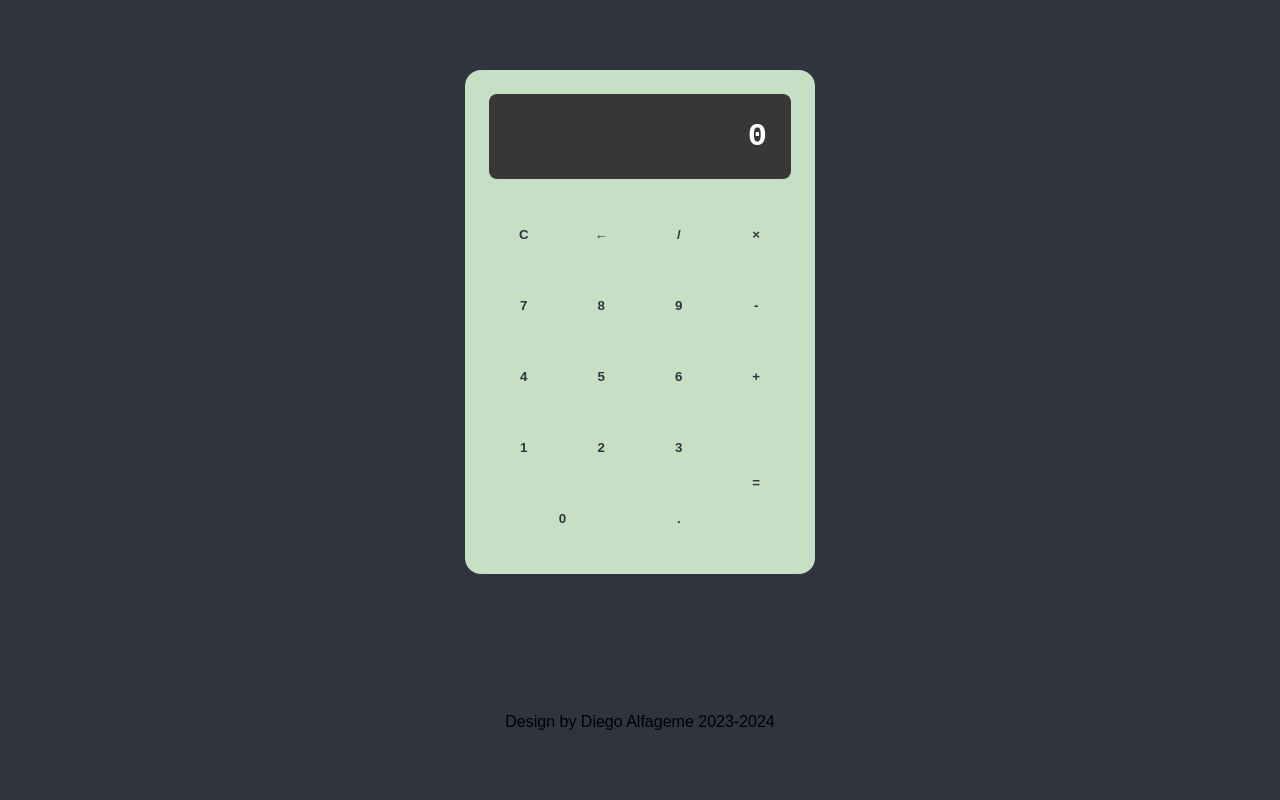
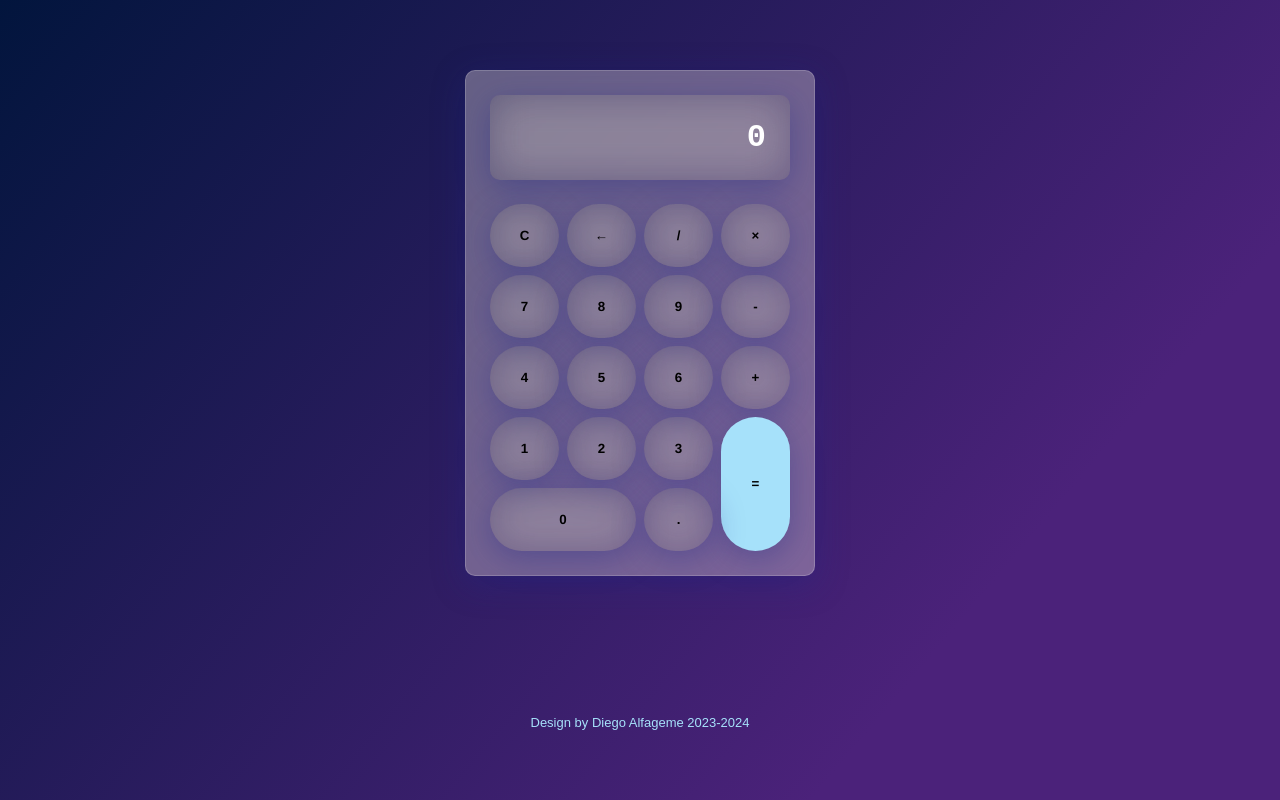
Before and after one commit to diego-ar/CalcJS, a plain HTML site: page index.html in a window 1280 px wide. Drawn offline with Linux system fonts and the light colour scheme.

Commit message:
Update basic style.css to glassmorphism
Added gradient to background
Updated colors from green to purple of  general background and  buttons
Added General glassmorphism to calculator background

```diff
--- a/style.css
+++ b/style.css
@@ -7,13 +7,15 @@
 
 body {
     min-height: 100vh;
-    background-color: #30343f;
+    background: rgb(2,21,61);
+    background: linear-gradient(130deg, rgba(2,21,61,1) 0%, rgba(75,34,122,1) 76%);
     display: grid;
     place-items: center;
+
 }
 
 .calculadora {
-    background-color: #C7DFC5;
+    background-color: white;
     color: white;
     width: 350px;
     max-width: 100%;
@@ -22,6 +24,13 @@ body {
     display: grid;
     grid-template-columns: repeat(4, 1fr);
     gap: .5rem;
+
+    background: rgba( 240, 230, 230, 0.35 );
+    box-shadow: 0 8px 32px 0 rgba( 31, 38, 135, 0.37 );
+    backdrop-filter: blur( 3px );
+    -webkit-backdrop-filter: blur( 3px );
+    border-radius: 10px;
+    border: 1px solid rgba( 255, 255, 255, 0.18 );
 }
 
 .pantalla {
@@ -34,11 +43,16 @@ body {
     margin-bottom: 1rem;
     font-family: monospace;
     font-weight: 600;
+    background: rgba( 71, 66, 66, 0.15 );
+    box-shadow: 0 8px 32px 0 rgba( 31, 38, 135, 0.37 );
+    backdrop-filter: blur( 20px );
+    -webkit-backdrop-filter: blur( 20px );
+    border-radius: 10px;
+    order: 1px solid rgba( 255, 255, 255, 0.18 );
 }
 
 .btn {
-    background-color: #C7DFC5;
-    color: #30343f;
+    color: #000;
     border: 0;
     padding: 1.5rem .5rem;
     display: flex;
@@ -46,11 +60,18 @@ body {
     align-items: center;
     border-radius: .5rem;
     cursor: pointer;
-    font-weight: 800;
+    font-weight: 700;
+    font-family: Helvetica;
+    background: rgba( 71, 66, 66, 0.15 );
+    box-shadow: 0 8px 32px 0 rgba( 31, 38, 135, 0.37 );
+    backdrop-filter: blur( 20px );
+    -webkit-backdrop-filter: blur( 20px );
+    border-radius: 100px;
+    order: 1px solid rgba( 255, 255, 255, 0.18 );
 }
 
 .btn:hover {
-    background-color: #67A861;
+    background-color: #a6e1fa;
 }
 
 #cero {
@@ -59,9 +80,14 @@ body {
 
 #igual {
     grid-row: span 2;
-    background-color: #C7DFC5;
+    background-color: #a6e1fa;
 }
 
 #igual:hover {
-    background-color: #67A861;
+    background-color: #2ebdec;
 }
+
+footer{
+    color:#a6e1fa;
+    font-size: small;
+}
```
